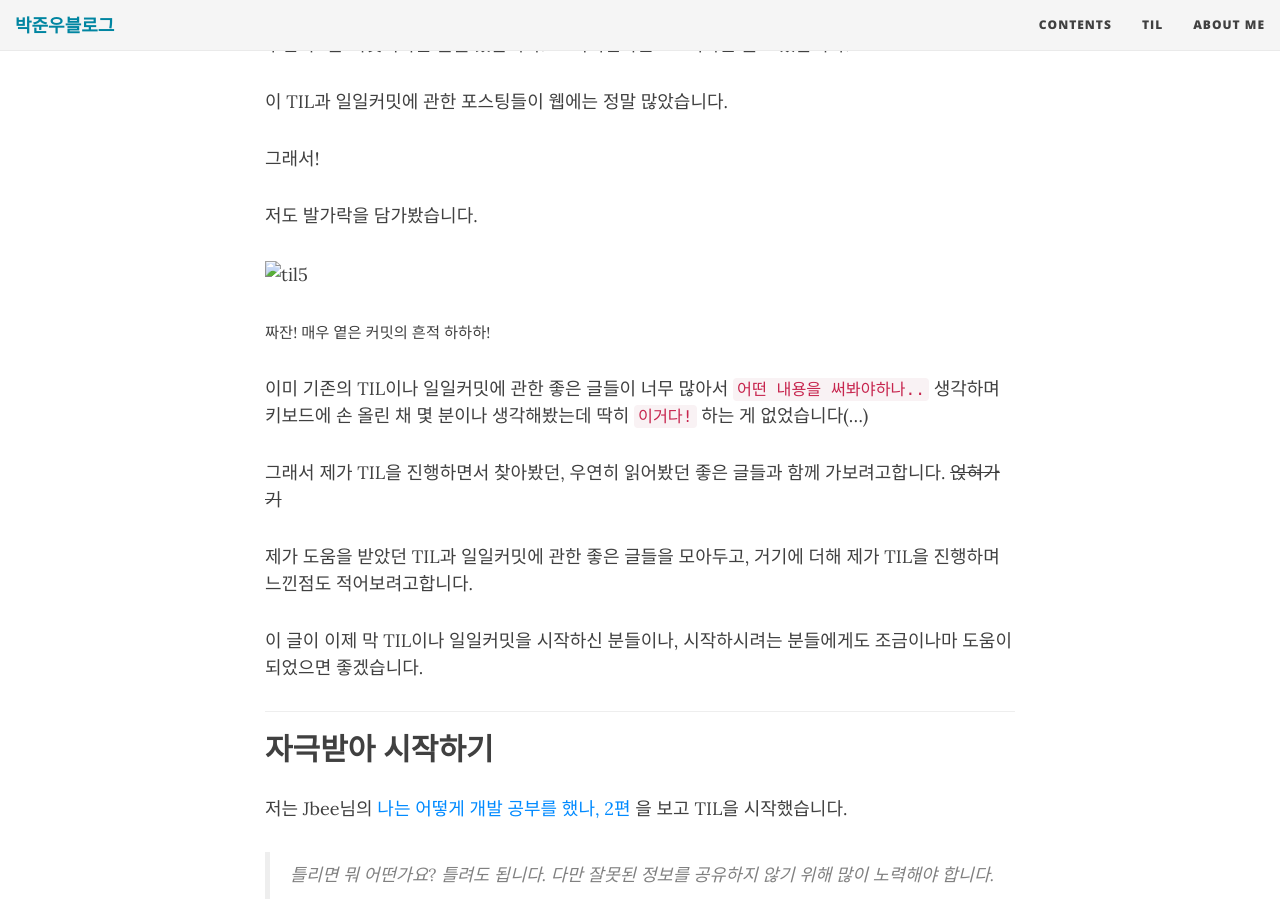
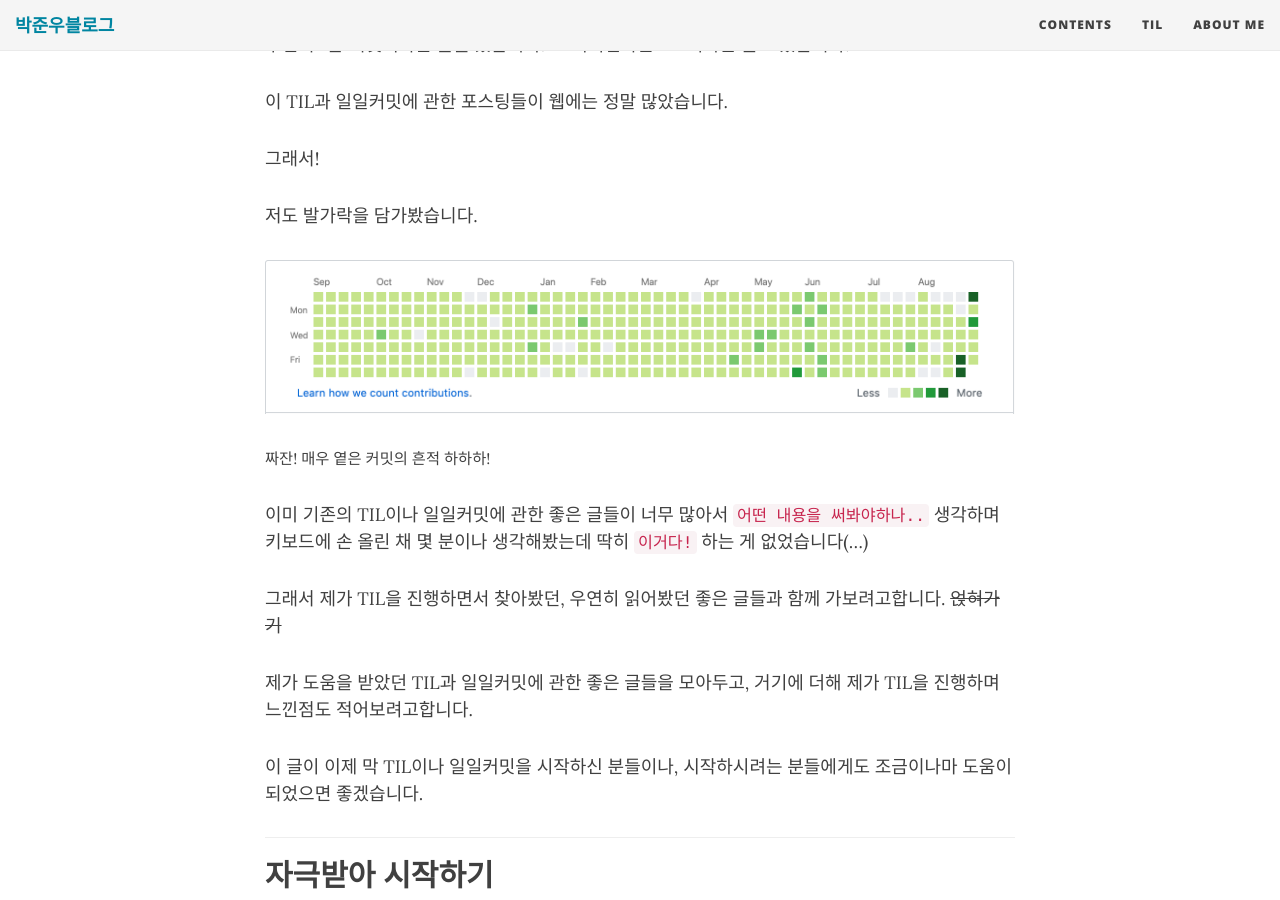
Before and after one commit to JUNWOO45/junwoo45.github.io.archived, a Jekyll site: the page built from _posts/2019-09-10-til_후기.md, in a window 1280 px wide and 900 px high, scrolled down 351 px. Built offline with Jekyll 4.4.1, drawn with Linux system fonts in a browser that asks for light colours; nearby versions of some CDN libraries.

Commit message:
TIL 회고 포스팅 사진 업로드

```diff
--- a/_posts/2019-09-10-til_후기.md
+++ b/_posts/2019-09-10-til_후기.md
@@ -17,7 +17,7 @@
 
 저도 발가락을 담가봤습니다.
 
-![til5](/Users/junwoopark/coding/TIL/docs/pic/til5.png)
+![til5](../img/til5.png)
 
 <small>짜잔! 매우 옅은 커밋의 흔적 하하하!</small>
 
@@ -59,7 +59,7 @@
 
 진유림님의 글을 보며 `나도 TIL에 원칙을 정해야겠구나.` 라고 생각을 하여 저장소에 규칙을 적어놓았습니다.
 
-![til1](/Users/junwoopark/coding/TIL/docs/pic/til1.png)
+![til1](../img/til1.png)
 
 
 
@@ -79,7 +79,7 @@
 
 사실.. Outsider님이 진행하신 일일커밋은 제가 진행했던 TIL과는 궤를 달리하는 수준인데요.
 
-![til2](/Users/junwoopark/coding/TIL/docs/pic/til3.png)
+![til2](../img/til3.png)
 
 <small>outsider님은 mocha 메인테이너 이시기도 하다</small>.
 
@@ -105,7 +105,7 @@
 
 jojoldu님은 많은 분들이 알고계시는 [주니어 개발자 채용 정보](https://github.com/jojoldu/junior-recruit-scheduler) 저장소를 운영하고 계신데요.
 
-![til4](/Users/junwoopark/coding/TIL/docs/pic/til4.png)
+![til4](../img/til4.png)
 
 <small>무려 2016년부터 지금까지 일일커밋을 진행중이신 jojoldu님. 정말 대단하시다.</small>
 
@@ -131,7 +131,7 @@
 
 ## 그래서 앞으론?
 
-![til5](/Users/junwoopark/coding/TIL/docs/pic/til5.png)
+![til5](../img/til5.png)
 
 계속 해보려합니다.
 
```
Also changed, not shown: img/til1.png (added), img/til3.png (added), img/til4.png (added), img/til5.png (added).
